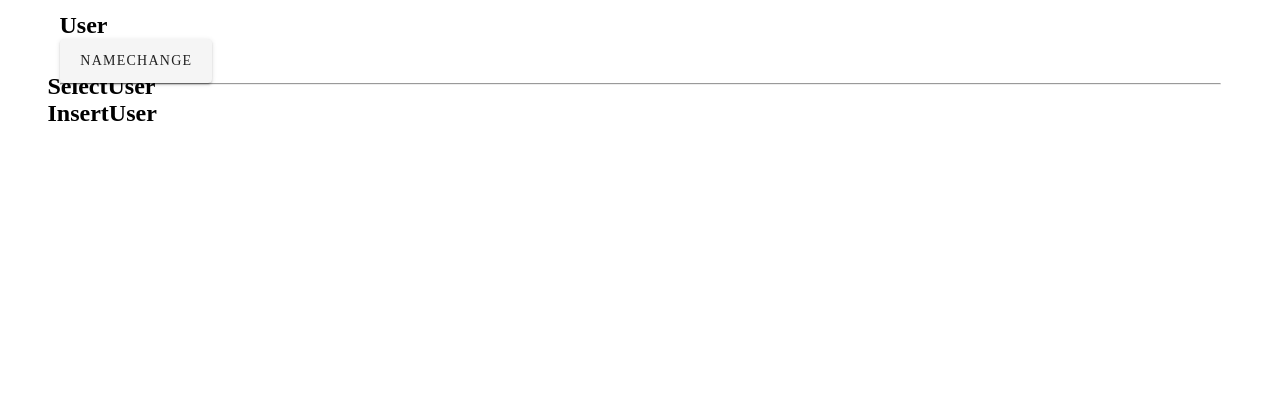
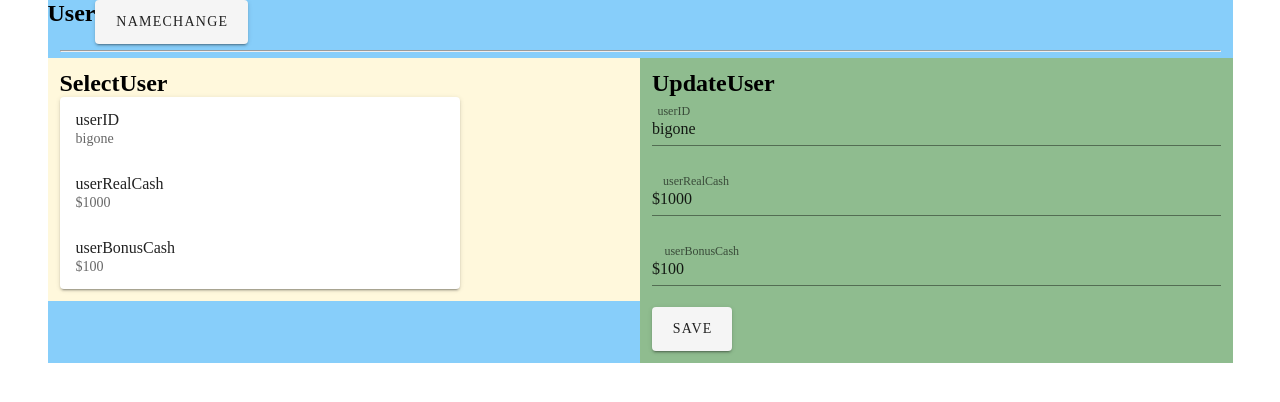
Before and after one commit to bigone-k/easyVue, a Vue app in the folder testproject/: page / in a window 1280 px wide. Shown: the top 402 px of the page. Built offline with nearby package versions, Linux system fonts and the light colour scheme.

Commit message:
DataTransWithCompnnect

```diff
--- a/testproject/src/components/InsertUser.vue
+++ /dev/null
@@ -1,15 +0,0 @@
-<template>
-    <div>
-        <h2>{{name}}</h2>
-    </div>
-</template>
-
-<script>
-    export default {
-        data () {
-            return {
-                name : "InsertUser",
-            }
-        },
-    }
-</script>
--- a/testproject/src/components/SelectUser.vue
+++ b/testproject/src/components/SelectUser.vue
@@ -1,11 +1,47 @@
 <template>
-    <div>
+    <v-container style="background-color: cornsilk">
         <h2>{{name}}</h2>
-    </div>
+
+        <v-card
+                class="mx-auto"
+                max-width="400"
+                tile
+        >
+            <v-list-item two-line>
+                <v-list-item-content>
+                    <v-list-item-title>userID</v-list-item-title>
+                    <v-list-item-subtitle>{{userID}}</v-list-item-subtitle>
+                </v-list-item-content>
+            </v-list-item>
+            <v-list-item two-line>
+                <v-list-item-content>
+                    <v-list-item-title>userRealCash</v-list-item-title>
+                    <v-list-item-subtitle>${{userRealCash}}</v-list-item-subtitle>
+                </v-list-item-content>
+            </v-list-item>
+            <v-list-item two-line>
+                <v-list-item-content>
+                    <v-list-item-title>userBonusCash</v-list-item-title>
+                    <v-list-item-subtitle>${{userBonusCash}}</v-list-item-subtitle>
+                </v-list-item-content>
+            </v-list-item>
+        </v-card>
+    </v-container>
 </template>
 
 <script>
     export default {
+        props: {
+            userID: {
+                type: String
+            },
+            userRealCash : {
+                type: Number
+            },
+            userBonusCash : {
+                type: Number
+            },
+        },
         data () {
             return {
                 name : "SelectUser",
--- /dev/null
+++ b/testproject/src/components/UpdateUser.vue
@@ -0,0 +1,44 @@
+<template>
+    <v-container style="background-color: darkseagreen">
+        <h2>{{name}}</h2>
+
+        <v-text-field label="userID" v-model="updateUser.userID"></v-text-field>
+
+        <v-text-field type="number" prefix="$" label="userRealCash" v-model.number="updateUser.userRealCash" ></v-text-field>
+
+        <v-text-field type="number" prefix="$" label="userBonusCash" v-model.number="updateUser.userBonusCash" ></v-text-field>
+
+        <v-btn large @click="Save()">Save</v-btn>
+    </v-container>
+</template>
+
+<script>
+    export default {
+        props : {
+            parentUser : {
+                type : Object
+            }
+        },
+        data () {
+            return {
+                name : "UpdateUser",
+                updateUser : {
+                    userID : "",
+                    userRealCash : 0,
+                    userBonusCash : 0
+                },
+            }
+        },
+        created() {
+            this.updateUser.userID = this.parentUser.userID;
+            this.updateUser.userRealCash = this.parentUser.userRealCash;
+            this.updateUser.userBonusCash = this.parentUser.userBonusCash;
+        },
+        methods: {
+            Save() {
+                console.log(this.updateUser);
+                this.$emit('UpdateUser', this.updateUser);
+            }
+        }
+    }
+</script>
--- a/testproject/src/components/User.vue
+++ b/testproject/src/components/User.vue
@@ -1,44 +1,61 @@
 <template>
-    <v-container>
-        <h2>{{name}}</h2>
+    <v-container style="background-color: lightskyblue">
+        <v-layout row wrap>
+            <h2>{{name}}</h2>
+            <v-btn large @click="nameChange()">NameChange</v-btn>
+        </v-layout>
 
-        <v-btn large @click="nameChange()">NameChange</v-btn>
-
-        <hr>
+        <br /><hr><br />
 
         <v-layout row wrap>
             <v-flex xs12 sm6>
-                <select-user></select-user>
+                <select-user
+                    :userID="user.userID"
+                    :userRealCash="user.userRealCash"
+                    :userBonusCash="user.userBonusCash"
+                ></select-user>
             </v-flex>
-        </v-layout>
-        <v-layout row wrap>
+
             <v-flex xs12 sm6>
-                <insert-user></insert-user>
+                <update-user
+                    :parentUser="user"
+                    @UpdateUser="UpdateUser"
+                ></update-user>
             </v-flex>
         </v-layout>
     </v-container>
 </template>
 
 <script>
-    import InsertUser from "./InsertUser";
+    import UpdateUser from "./UpdateUser";
     import SelectUser from "./SelectUser";
 
     export default {
 
-        components: {SelectUser, InsertUser},
+        components: {SelectUser, UpdateUser},
         comments: {
-            InsertUser
+            UpdateUser
             ,SelectUser
         },
         data () {
             return {
                 name: 'User',
+                user: {
+                    userID: "bigone",
+                    userRealCash: 1000,
+                    userBonusCash: 100,
+                }
             }
         },
         methods: {
             nameChange() {
-                this.name = "UserPage"
-            }
+                this.name = "UserPage";
+            },
+            UpdateUser(updateUser) {
+                this.user.userID = updateUser.userID;
+                this.user.userRealCash = updateUser.userRealCash;
+                this.user.userBonusCash = updateUser.userBonusCash;
+            },
         }
     }
 </script>
```
